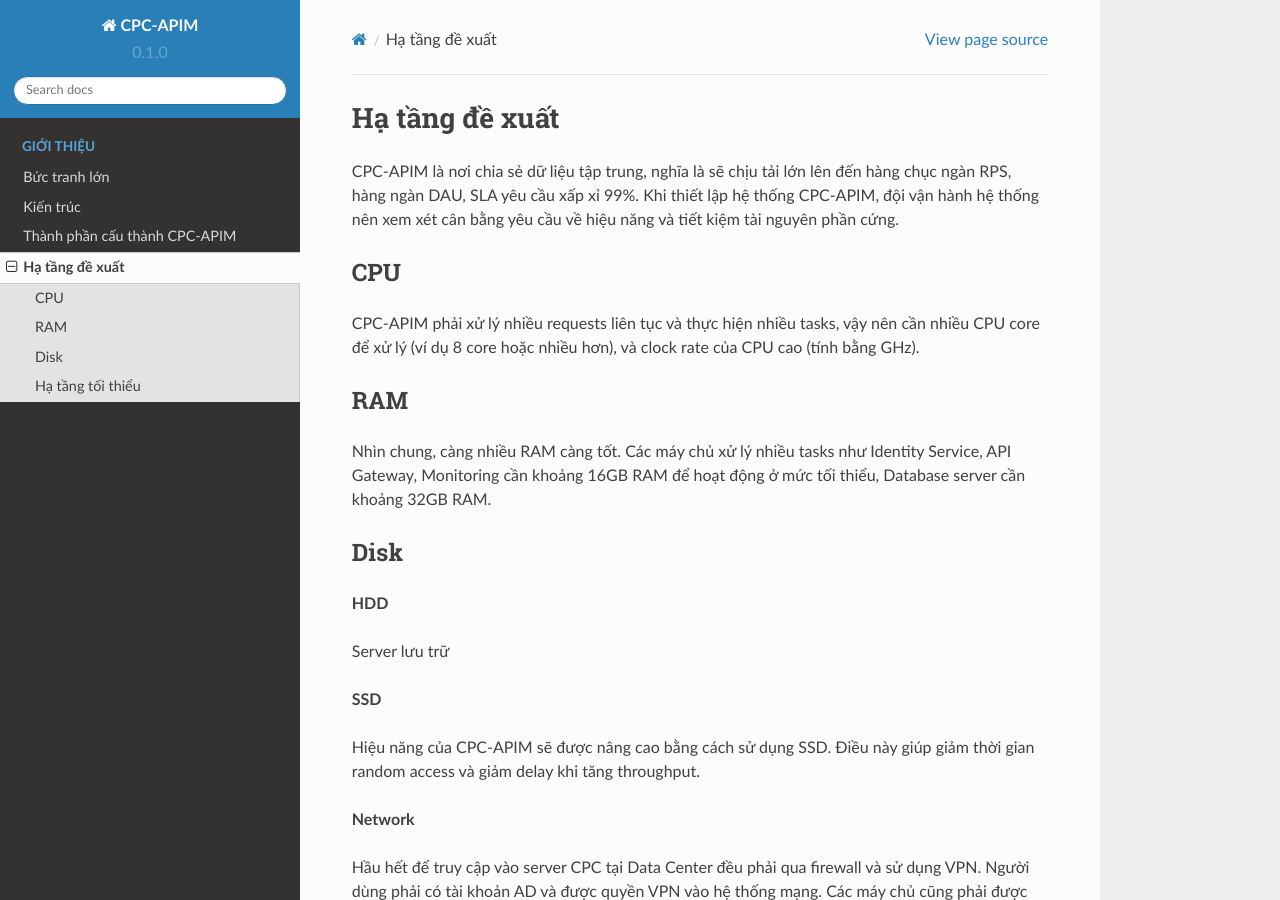
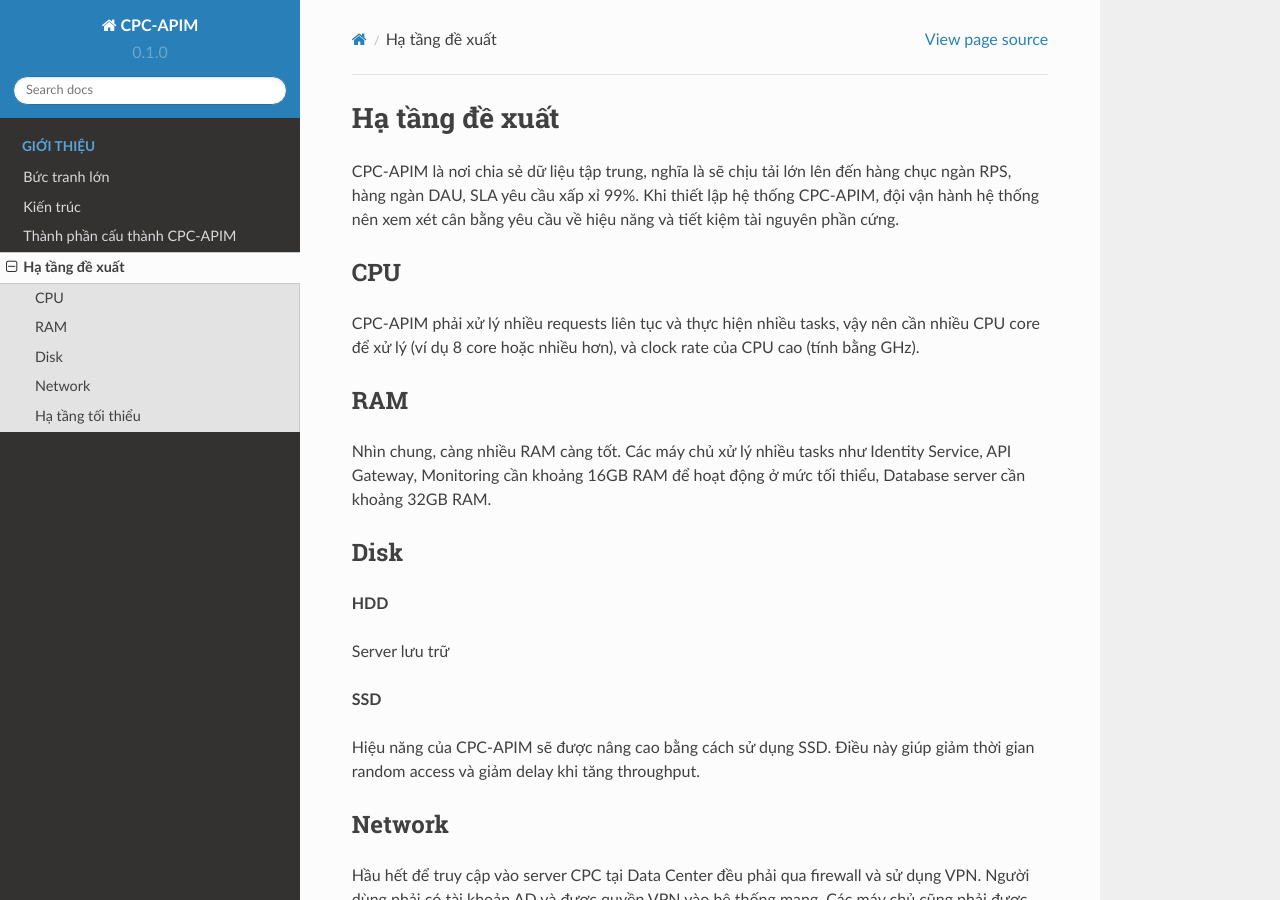
Before and after one commit to Winnguyen1511/cpc-apim, a Sphinx documentation site: the page built from docs/intro/recommended_hardware.rst, in a window 1280 px wide and 900 px high. Built offline with Sphinx 7.4.7 and the Read the Docs theme 2.0.0, drawn with Linux system fonts in a browser that asks for light colours; pages that are not in the unit, such as notebooks, are missing from menus.

Commit message:
Update recommended_hardware.rst

```diff
--- a/docs/intro/recommended_hardware.rst
+++ b/docs/intro/recommended_hardware.rst
@@ -29,7 +29,8 @@
 Hiệu năng của CPC-APIM sẽ được nâng cao bằng cách sử dụng SSD. Điều này giúp giảm thời gian random access và giảm delay khi
 tăng throughput.
 
-**Network**
+Network
+-------
 
 Hầu hết để truy cập vào server CPC tại Data Center đều phải qua firewall và sử dụng VPN. Người dùng phải có tài khoản AD và được quyền VPN
 vào hệ thống mạng. Các máy chủ cũng phải được mở kết nối với internet để download các packages.
```
